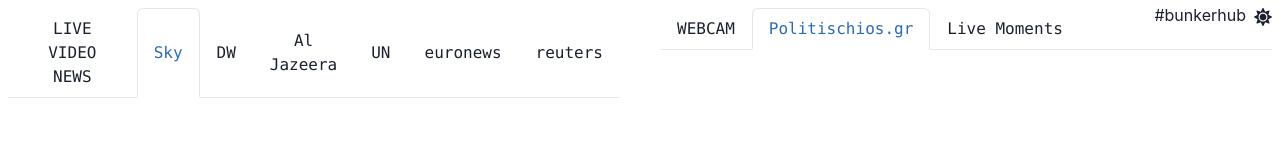
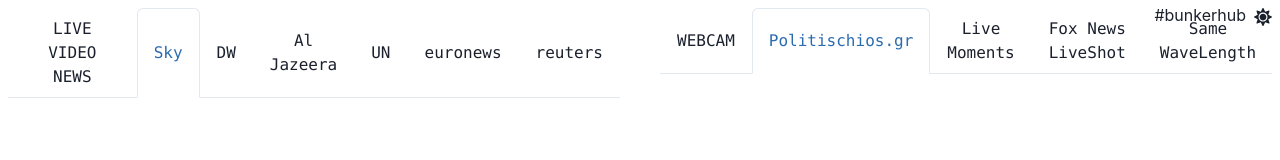
Before and after one commit to made-by-chris/bunkerhub, a React (Create React App) app: page / in a window 1280 px wide. Shown: the top 160 px of the page. Built offline with nearby package versions, Linux system fonts and the light colour scheme; no server answers.

Commit message:
more webcams

```diff
--- a/src/App.js
+++ b/src/App.js
@@ -117,6 +117,8 @@
                 <Tab isDisabled>WEBCAM</Tab>
                 <Tab>Politischios.gr</Tab>
                 <Tab>Live Moments</Tab>
+                <Tab>Fox News LiveShot</Tab>
+                <Tab>Same WaveLength</Tab>
               </TabList>
               <TabPanels>
                 <TabPanel></TabPanel>
@@ -125,6 +127,12 @@
                 </TabPanel>
                 <TabPanel>
                   <YouTube videoId="lf-EEnsxZXo" opts={opts} />
+                </TabPanel>
+                <TabPanel>
+                  <YouTube videoId="5e-FSBVHv8g" opts={opts} />
+                </TabPanel>
+                <TabPanel>
+                  <YouTube videoId="iduTRpucfok" opts={opts} />
                 </TabPanel>
               </TabPanels>
             </Tabs>
```
